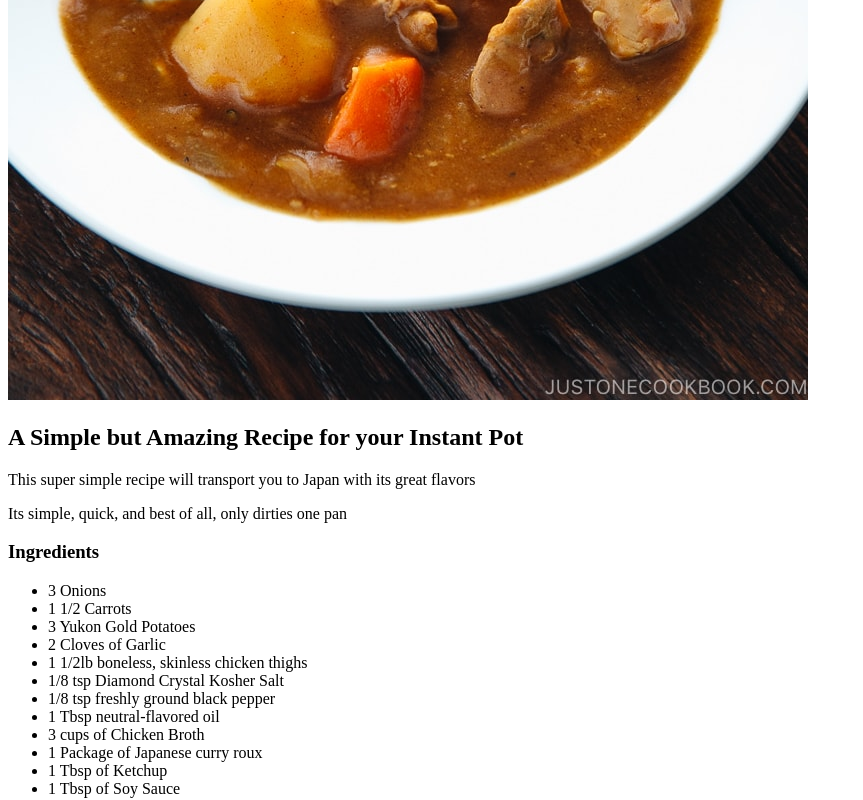
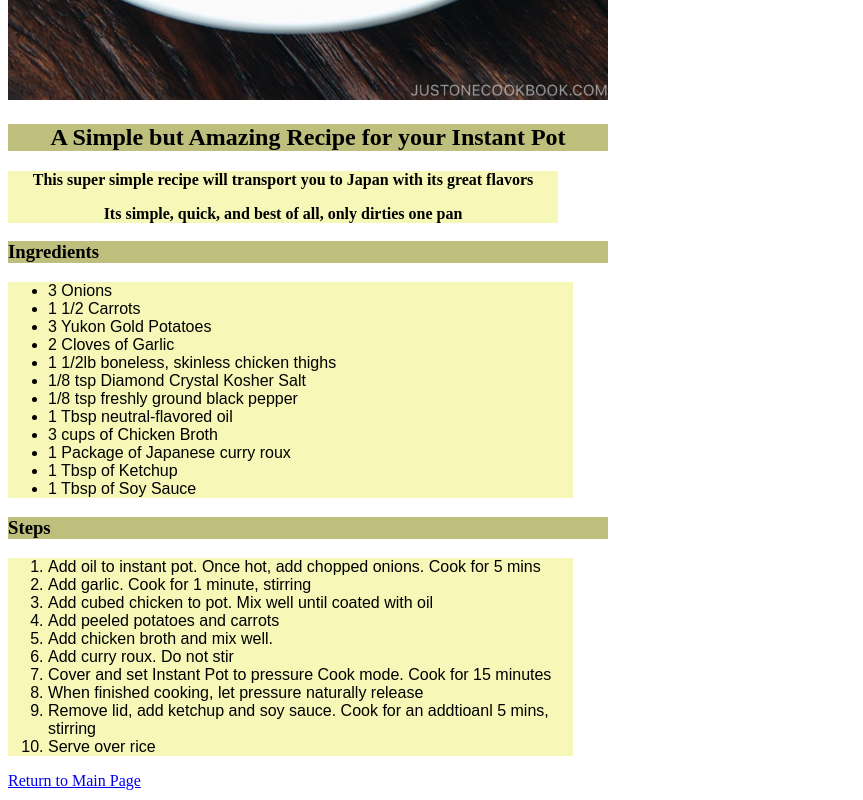
Before and after one commit to jmills45/odin-recipes, a plain HTML site: page recipes/curry.html in a window 1280 px wide. Shown: the part 880-1680 px from the top of the page, without its empty margins (0-863 px from the left). Drawn offline with Linux system fonts and the light colour scheme.

Commit message:
Add basic CSS to webpages
Created file style.css in root directory
Applied basic CSS to all recipe pages

```diff
--- a/recipes/curry.html
+++ b/recipes/curry.html
@@ -5,20 +5,23 @@
     <meta http-equiv="X-UA-Compatible" content="IE=edge">
     <meta name="viewport" content="width=device-width, initial-scale=1.0">
     <title>Curry Recipe</title>
+    <link rel="stylesheet" href="../style.css">
 </head>
 <body>
-    <h1>Curry Recipe</h1>
+    <h1 class="header header-top">Curry Recipe</h1>
 
-    <img src="../images/curry.jpg" alt="A great curry and rice dish">
+    <img src="../images/curry.jpg" alt="A great curry and rice dish" class="images">
 
-    <h2>A Simple but Amazing Recipe for your Instant Pot</h2>
+    <h2 class="header header-top">A Simple but Amazing Recipe for your Instant Pot</h2>
 
-    <p>This super simple recipe will transport you to Japan with its great flavors</p>
-    <p>Its simple, quick, and best of all, only dirties one pan</p>
+    <div class="description">
+        <p>This super simple recipe will transport you to Japan with its great flavors</p>
+        <p>Its simple, quick, and best of all, only dirties one pan</p>
+    </div>
 
-    <h3>Ingredients</h3>
+    <h3 class="header">Ingredients</h3>
 
-    <ul>
+    <ul class="list">
         <li>3 Onions</li>
         <li>1 1/2 Carrots</li>
         <li>3 Yukon Gold Potatoes</li>
@@ -33,9 +36,9 @@
         <li>1 Tbsp of Soy Sauce</li>
     </ul>
 
-    <h3>Steps</h3>
+    <h3 class="header">Steps</h3>
 
-    <ol>
+    <ol class="list">
         <li>Add oil to instant pot. Once hot, add chopped onions. Cook for 5 mins</li>
         <li>Add garlic. Cook for 1 minute, stirring</li>
         <li>Add cubed chicken to pot. Mix well until coated with oil</li>
--- /dev/null
+++ b/style.css
@@ -0,0 +1,32 @@
+/* style.css */
+
+.images {
+    height: auto;
+    width: 600px;
+}
+
+.header {
+    width: 600px;
+    background-color: rgb(190, 190, 125);
+}
+
+.header-top {
+    text-align: center;
+}
+
+.list {
+    width: 525px;
+    background-color: rgb(247, 247, 184);
+}
+
+li {
+    font-family: sans-serif;
+    font-size: 16px;
+}
+
+.description {
+    width: 550px;
+    text-align: center;
+    font-weight: bold;
+    background-color: rgb(247, 247, 184);
+}
```
Also changed, not shown: index.html (+1 -0 lines), recipes/spaghetti.html (+12 -9 lines), recipes/steak.html (+12 -9 lines).
